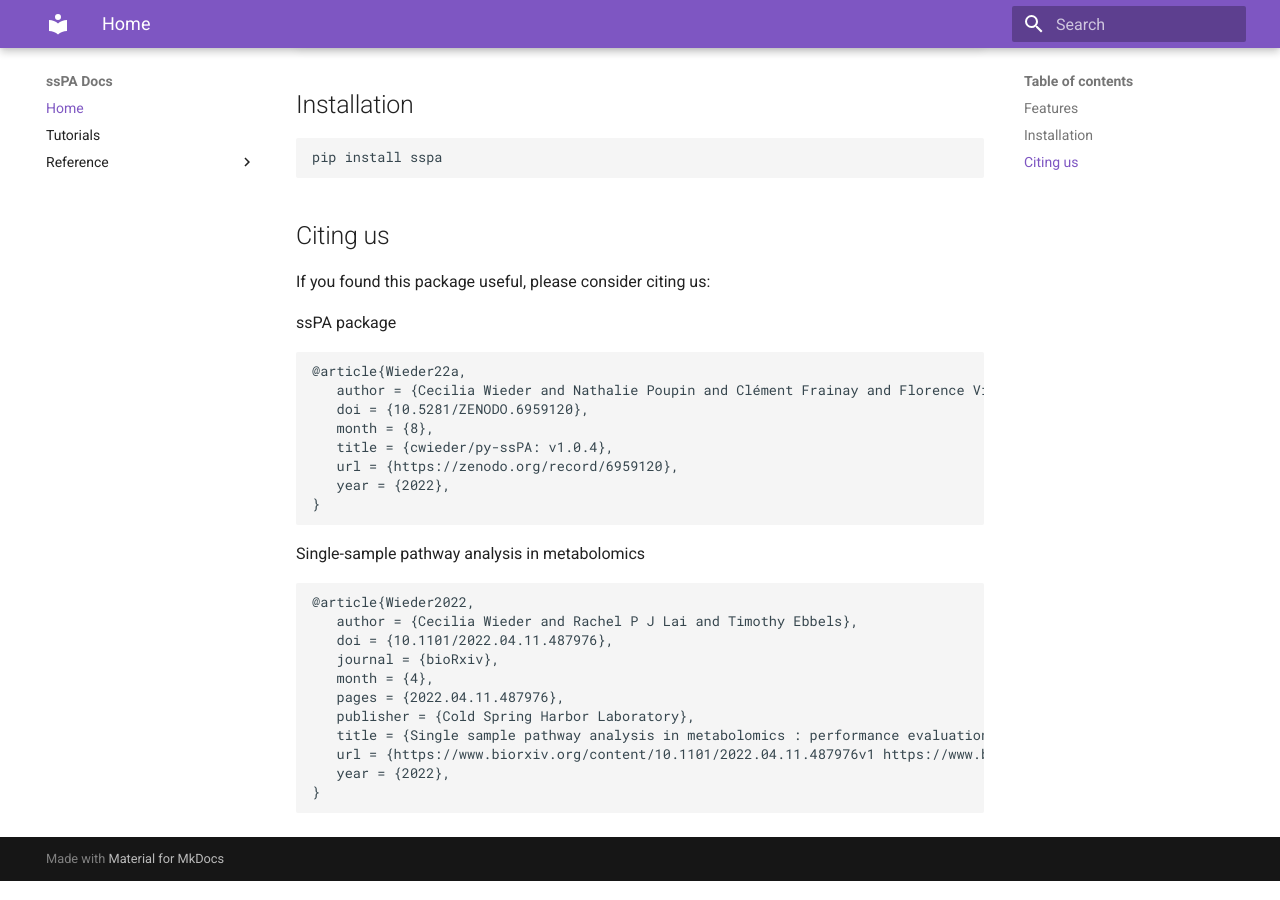
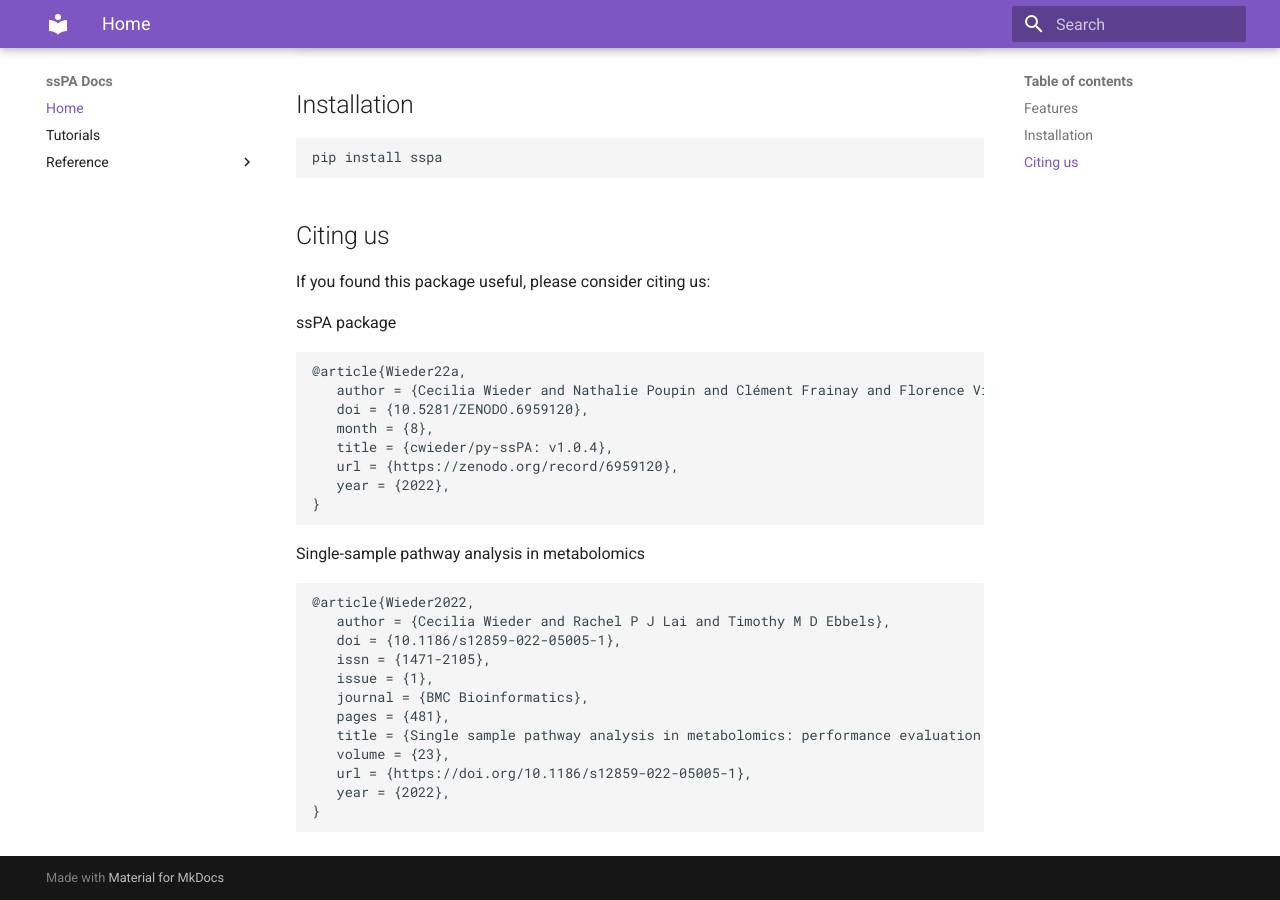
Before and after one commit to cwieder/py-ssPA, an MkDocs documentation site: the page built from docs/docs/index.md, in a window 1280 px wide and 900 px high, scrolled down 869 px. Built offline with MkDocs 1.6.1 and Material for MkDocs 9.7.7, drawn with Linux system fonts in a browser that asks for light colours.

Commit message:
update citation

````diff
--- a/docs/docs/index.md
+++ b/docs/docs/index.md
@@ -11,7 +11,7 @@
 ``` mermaid
 graph LR
   A[Download pathways ] --> C;
-  B[Input data] --> G[Identifier conversion]
+  B[Input data] --> G[Identifier conversion];
   G -->C[Pathway analysis];
   C --> D[ORA];
   C --> E[GSEA];
@@ -48,14 +48,15 @@
 Single-sample pathway analysis in metabolomics
 ```
 @article{Wieder2022,
-   author = {Cecilia Wieder and Rachel P J Lai and Timothy Ebbels},
-   doi = {10.1101/2022.04.11.487976},
-   journal = {bioRxiv},
-   month = {4},
-   pages = {2022.04.11.487976},
-   publisher = {Cold Spring Harbor Laboratory},
-   title = {Single sample pathway analysis in metabolomics : performance evaluation and application},
-   url = {https://www.biorxiv.org/content/10.1101/2022.04.11.487976v1 https://www.biorxiv.org/content/10.1101/2022.04.11.487976v1.abstract},
+   author = {Cecilia Wieder and Rachel P J Lai and Timothy M D Ebbels},
+   doi = {10.1186/s12859-022-05005-1},
+   issn = {1471-2105},
+   issue = {1},
+   journal = {BMC Bioinformatics},
+   pages = {481},
+   title = {Single sample pathway analysis in metabolomics: performance evaluation and application},
+   volume = {23},
+   url = {https://doi.org/10.1186/s12859-022-05005-1},
    year = {2022},
 }
 ```
````
